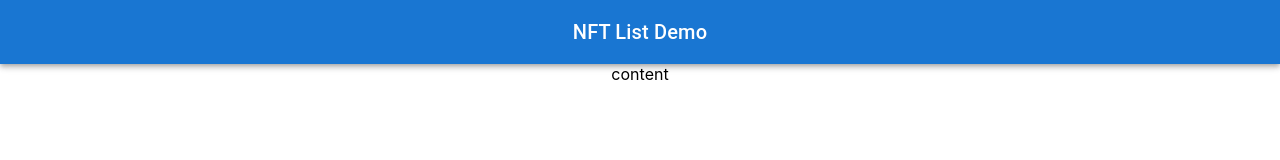
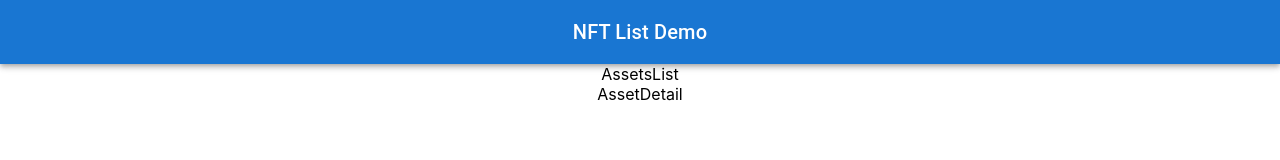
Before and after one commit to moojing/opensea-nft-list, a React (Create React App) app: page / in a window 1280 px wide. Shown: the top 160 px of the page. Built offline with nearby package versions, Linux system fonts and the light colour scheme.

Commit message:
feat: add assets list and asset detail base component.

```diff
--- a/src/App.js
+++ b/src/App.js
@@ -1,12 +1,17 @@
 import "./App.css";
 import Container from "@mui/material/Container";
 import Navbar from "components/Navbar";
+import AssetsList from "components/AssetsList";
+import AssetDetail from "components/AssetDetail";
 
 function App() {
   return (
     <div className="App">
       <Navbar />
-      <Container>content</Container>
+      <Container>
+        <AssetsList />
+        <AssetDetail />
+      </Container>
     </div>
   );
 }
--- /dev/null
+++ b/src/components/AssetDetail/index.js
@@ -0,0 +1,7 @@
+import React from "react";
+// import styles from "./AssetDetail.module.scss";
+function AssetDetail() {
+  return <div> AssetDetail </div>;
+}
+AssetDetail.propTypes = {};
+export default AssetDetail;
--- /dev/null
+++ b/src/components/AssetsList/index.js
@@ -0,0 +1,7 @@
+import React from "react";
+// import styles from "./AssetsList.scss";
+function AssetsList() {
+  return <div> AssetsList </div>;
+}
+AssetsList.propTypes = {};
+export default AssetsList;
```
Also changed, not shown: package.json (+6 -5 lines), src/apis/index.js (added, +22 -0 lines), 1 other file (tests, documents, lock files or other folders).
